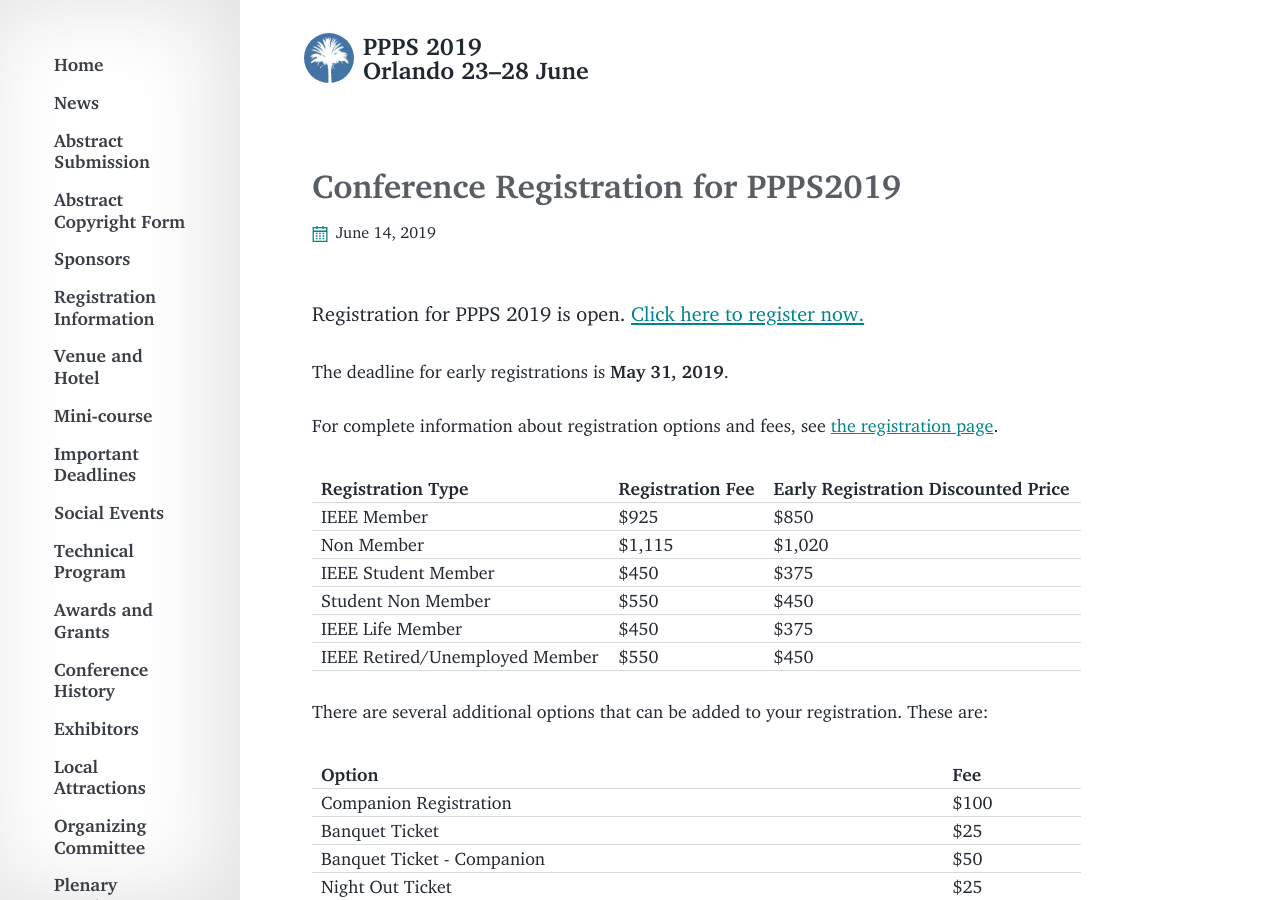
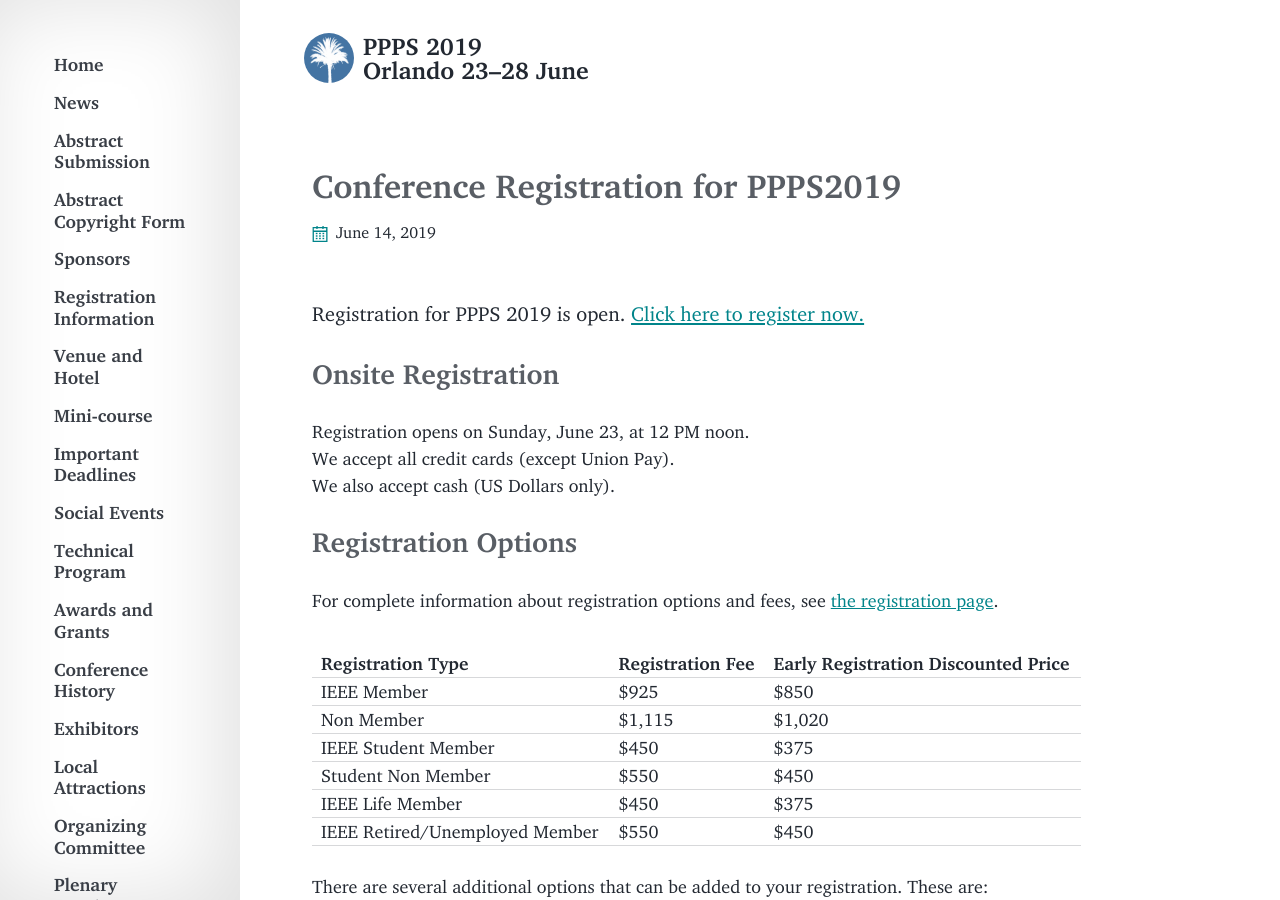
Before and after one commit to ppps2019/ppps2019.github.io, a Jekyll site: the page built from _info_articles/registration.md, in a window 1280 px wide and 900 px high. Built offline with Jekyll 4.4.1, drawn with Linux system fonts in a browser that asks for light colours; comment, search, counter and statistics services are not loaded.

Commit message:
Update registration.md

```diff
--- a/_info_articles/registration.md
+++ b/_info_articles/registration.md
@@ -9,8 +9,12 @@ navigation_weight: 1
 
 Registration for PPPS 2019 is open. [Click here to register now.](http://www.cvent.com/d/b4q9tx)
 
-The deadline for early registrations is **May 31, 2019**.
+## Onsite Registration
+Registration opens on Sunday, June 23, at 12 PM noon.<br>
+We accept all credit cards (except Union Pay).<br>
+We also accept cash (US Dollars only).
 
+## Registration Options
 For complete information about registration options and fees, see [the registration page](http://www.cvent.com/events/2019-ieee-pulsed-power-and-plasma-science-conference-ppps-2019-/fees-174d6fa9e68b4589a41fa87ba6e8f8c9.aspx).
 
 | Registration Type | Registration Fee | Early Registration Discounted Price |
```
